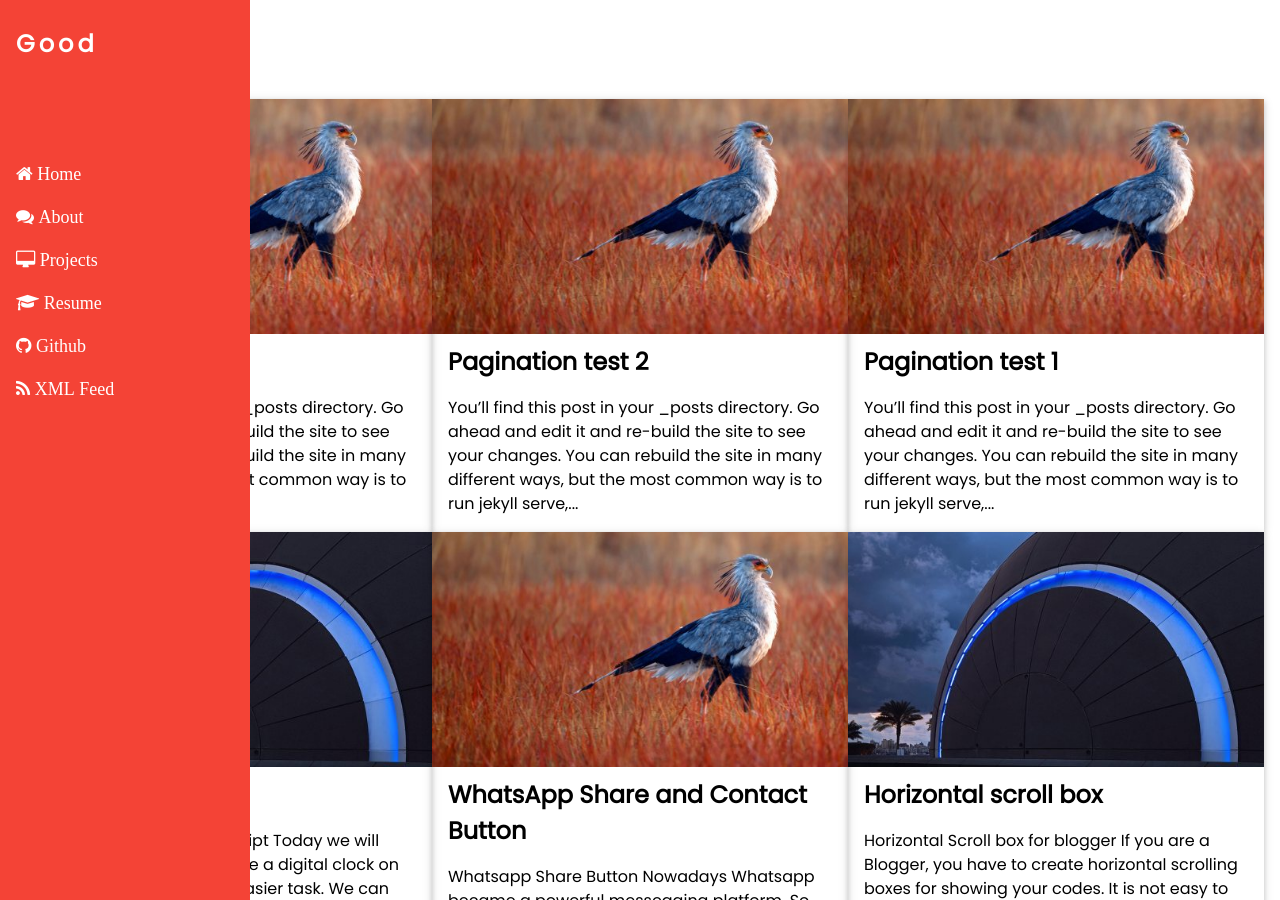
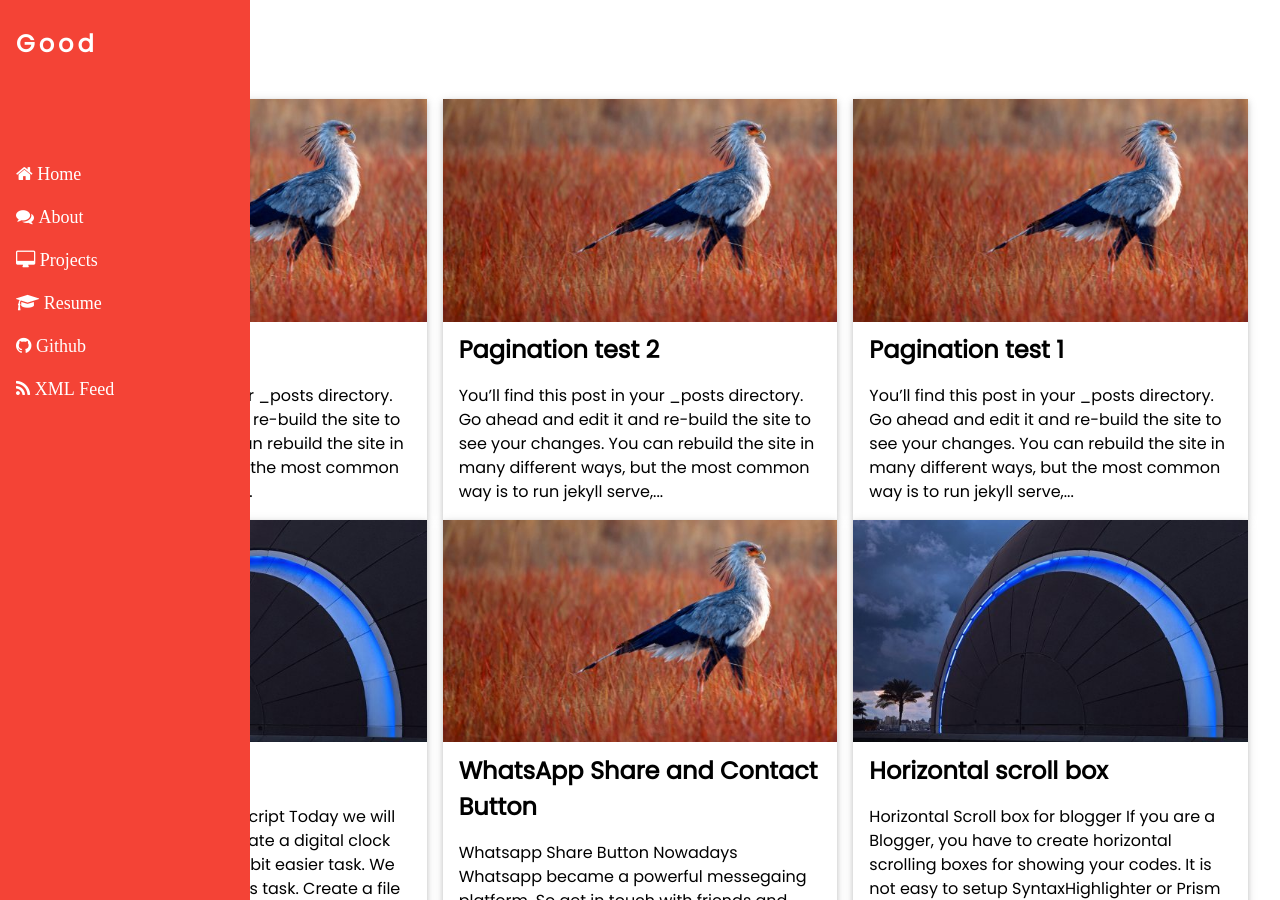
Before and after one commit to chipprogrammers/Good, a Jekyll site: the page built from blog.html, in a window 1280 px wide and 900 px high. Built offline with Jekyll 4.4.1, drawn with Linux system fonts in a browser that asks for light colours; comment, search, counter and statistics services are not loaded.

Commit message:
Update blog.html

```diff
--- a/blog.html
+++ b/blog.html
@@ -3,6 +3,7 @@ layout: default
 ---
 
 <div class="w3-container" style="margin-top:75px">
+<div class="w3-row-padding">
 {% for post in site.posts %}
 <div class="w3-third">
    <div class="w3-card">
@@ -15,3 +16,4 @@ layout: default
 </div>
 {% endfor %}
 </div>
+</div>
```
